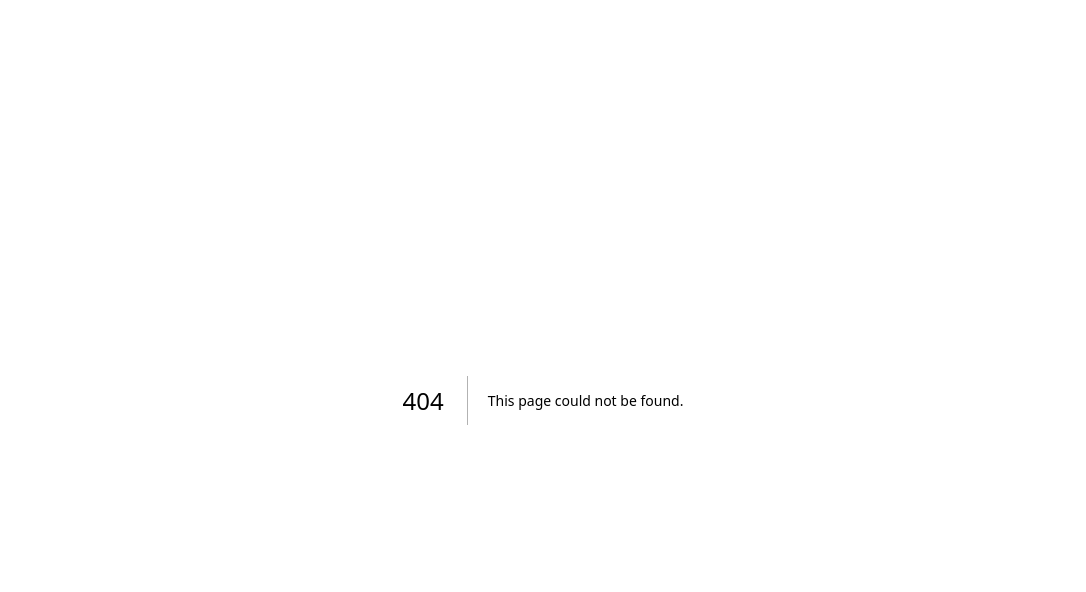
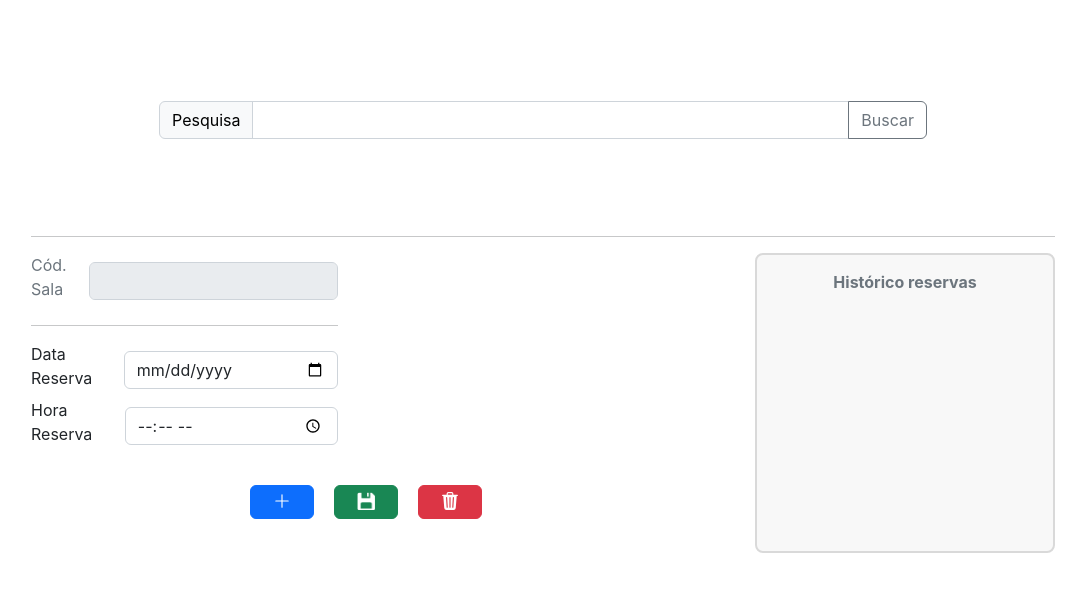
Before and after one commit to FS26S/FS26S, a Next.js app: page /reservas in a window 1280 px wide. Before the commit this address had no page. Shown: the top 592 px of the page, without its empty margins (97-1183 px from the left). Built offline with nearby package versions, Linux system fonts and the light colour scheme.

Commit message:
tela 6.1 - front

```diff
--- /dev/null
+++ b/pages/reservas.jsx
@@ -0,0 +1,60 @@
+import { Form,Button } from 'react-bootstrap'
+import Image from 'next/image'
+import save from '../public/assets/Save.png'
+import Search from '../src/components/inputPesquisa'
+
+export default function Reservas() {
+    return (
+        <div className="main">
+            <Search />
+            <div id="reserva">
+                <div className="w-75">
+                    <Form.Group className='w-50 d-flex justify-content-between align-items-center' controlId="id_sala">
+                        <Form.Label className='text-secondary'>Cód. Sala</Form.Label>
+                        <Form.Control type="text" readOnly={true} name="id_sala" />
+                    </Form.Group>
+                    <hr className='w-50' />
+                    <Form.Group className='w-50  d-flex align-items-center justify-content-between' controlId="data_agendamento">
+                        <Form.Label>Data Reserva</Form.Label>
+                        <Form.Control type="date" className='w-75' name="data_agendamento" />
+                    </Form.Group>
+                    <Form.Group
+                        controlId="hora_inicio"
+                        className="w-50  align-items-center d-flex justify-content-between"
+                    >
+                        <Form.Label>Hora Reserva</Form.Label>
+                        <Form.Control type="time" className='w-75' name="hora_inicio" />
+                    </Form.Group>
+                    <div className="buttons  w-75">
+                    <Button variant="danger" title="Excluir" >
+                        <svg xmlns="http://www.w3.org/2000/svg" width="18" height="18" fill="currentColor" className="bi bi-trash3-fill" viewBox="0 0 16 16">
+                            <path d="M11 1.5v1h3.5a.5.5 0 0 1 0 1h-.538l-.853 10.66A2 2 0 0 1 11.115 16h-6.23a2 2 0 0 1-1.994-1.84L2.038 3.5H1.5a.5.5 0 0 1 0-1H5v-1A1.5 1.5 0 0 1 6.5 0h3A1.5 1.5 0 0 1 11 1.5Zm-5 0v1h4v-1a.5.5 0 0 0-.5-.5h-3a.5.5 0 0 0-.5.5ZM4.5 5.029l.5 8.5a.5.5 0 1 0 .998-.06l-.5-8.5a.5.5 0 1 0-.998.06Zm6.53-.528a.5.5 0 0 0-.528.47l-.5 8.5a.5.5 0 0 0 .998.058l.5-8.5a.5.5 0 0 0-.47-.528ZM8 4.5a.5.5 0 0 0-.5.5v8.5a.5.5 0 0 0 1 0V5a.5.5 0 0 0-.5-.5Z" />
+                        </svg>
+                    </Button>
+                    <Button variant="success" title="Salvar" type="submit">
+                        <Image
+                            width={18}
+                            height={18}
+                            src={save}
+                            alt="Salvar"
+                        />
+                    </Button>
+
+                    <Button role="button" title="Adicionar" type="submit" >
+                        <svg xmlns="http://www.w3.org/2000/svg" width="18" height="18" fill="currentColor" className="bi bi-plus-lg" viewBox="0 0 16 16">
+                            <path fillRule="evenodd" d="M8 2a.5.5 0 0 1 .5.5v5h5a.5.5 0 0 1 0 1h-5v5a.5.5 0 0 1-1 0v-5h-5a.5.5 0 0 1 0-1h5v-5A.5.5 0 0 1 8 2Z" />
+                        </svg></Button>
+                </div>
+
+
+                </div>
+                <div className="w-50">
+                    <div className='float-end historicoReservas'>
+                        <b className='text-secondary'>Histórico reservas</b>
+                        {/*  */}
+                    </div>
+                </div>
+            </div>
+        </div>
+    )
+}
--- a/src/components/inputPesquisa.jsx
+++ b/src/components/inputPesquisa.jsx
@@ -1,14 +1,16 @@
 import { Form, Button } from 'react-bootstrap';
 
 export default function Search(props) {
-    return (
+    return (<>
         <div className='search w-75 mx-auto'>
             <Form.Group className="input-group ">
                 <Form.Label className="input-group-text mb-0 text-bg-light " htmlFor="busca">Pesquisa</Form.Label>
                 <Form.Control type="text" className="" name="busca" id="busca" />
                 <Button type="submit" variant="outline-secondary" onClick={props.onClick}>Buscar</Button>
             </Form.Group>
-            <hr style={{width:'100%'}} />
+
         </div>
+         <hr className='w-100' />
+         </>
     )
 }
--- a/styles/globals.css
+++ b/styles/globals.css
@@ -95,3 +95,24 @@ form label{
   overflow-y: auto;
 
 }
+
+#reserva{
+  display: flex;
+  flex-direction: row;
+}
+
+
+
+.historicoReservas{
+  background-color: #f8f8f8;
+  border-radius: 8px;
+  border: 2px solid #d9d9d9;
+  padding: 15px;
+  width: 300px;
+  height: 300px;
+  margin: 0 auto;
+  overflow-y: auto;
+  display: flex;
+  flex-direction: column;
+  align-items: center;
+}
```
